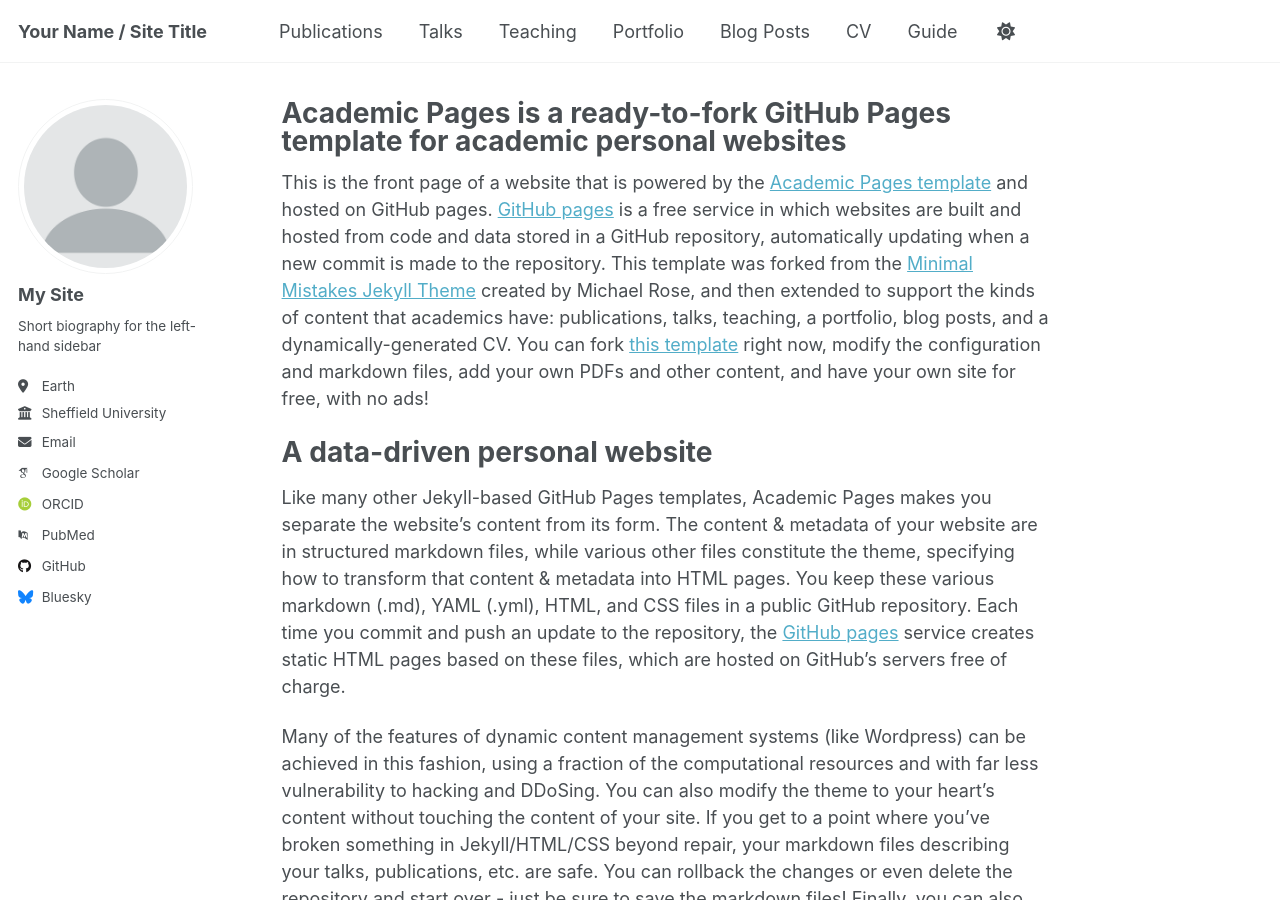
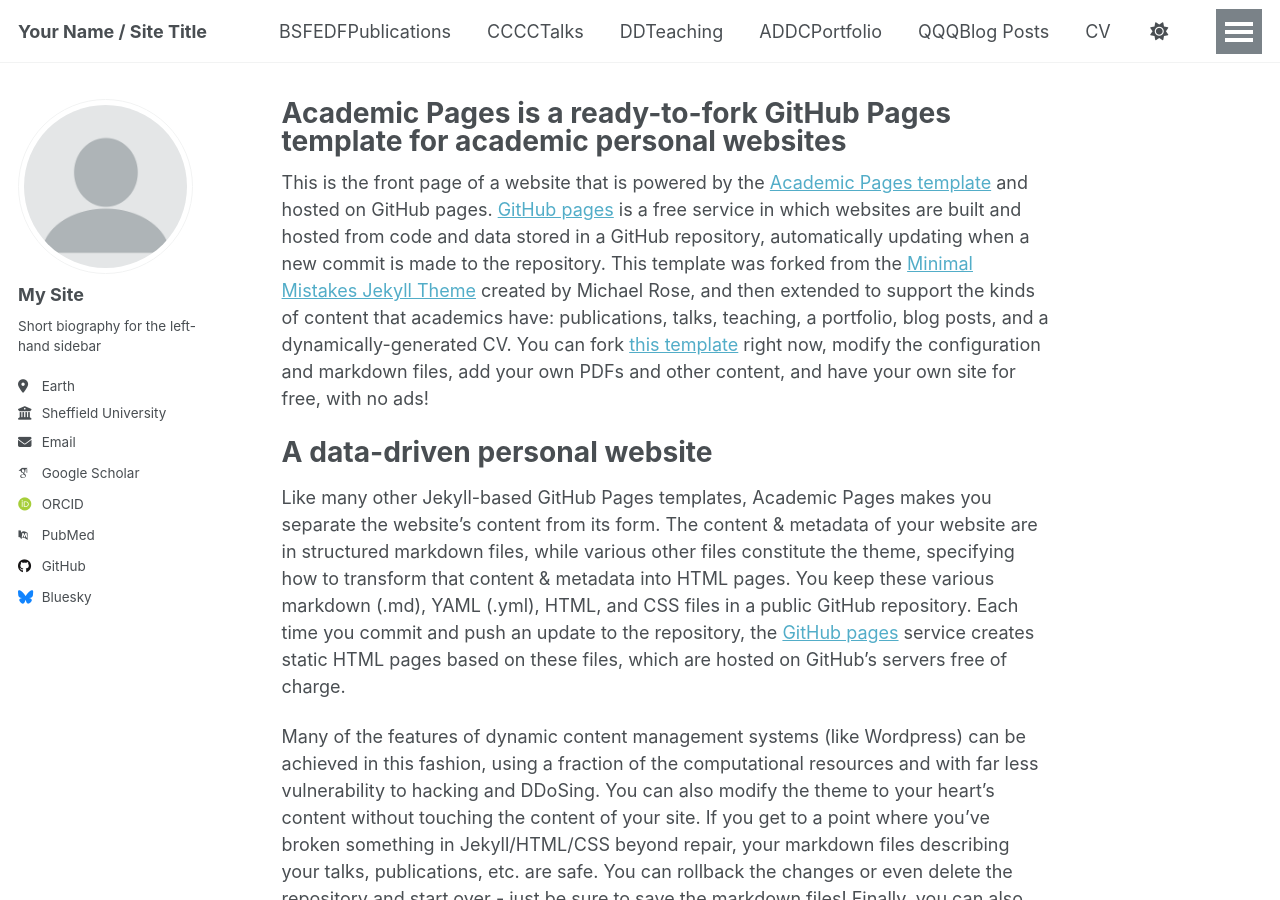
Before and after one commit to doubleS14/ss, a Jekyll site: the page built from _pages/about.md, in a window 1280 px wide and 900 px high. Built offline with Jekyll 4.4.1, drawn with Linux system fonts in a browser that asks for light colours; some web fonts are replaced.

Commit message:
Update navigation.yml

```diff
--- a/_data/navigation.yml
+++ b/_data/navigation.yml
@@ -8,19 +8,19 @@
 #      Markdown formatted page while the second is generated using JSON.
 
 main:
-  - title: "Publications"
+  - title: "BSFEDFPublications"
     url: /publications/
 
-  - title: "Talks"
+  - title: "CCCCTalks"
     url: /talks/
 
-  - title: "Teaching"
+  - title: "DDTeaching"
     url: /teaching/
 
-  - title: "Portfolio"
+  - title: "ADDCPortfolio"
     url: /portfolio/
 
-  - title: "Blog Posts"
+  - title: "QQQBlog Posts"
     url: /year-archive/
 
   - title: "CV"
```
